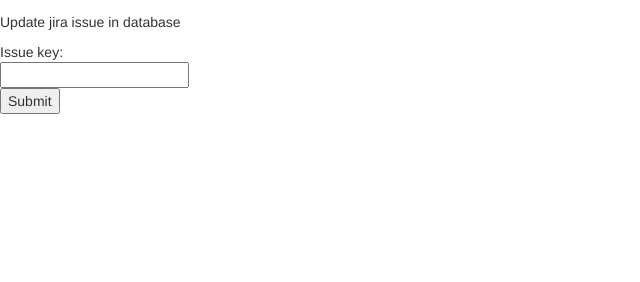
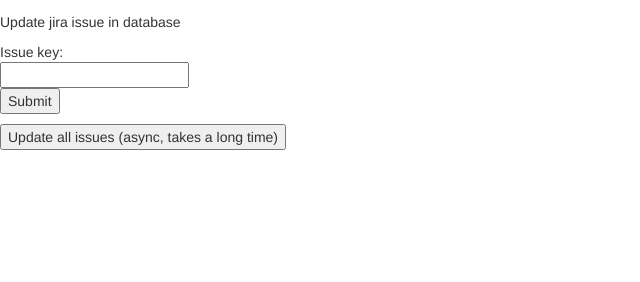
Before and after one commit to topher200/assertion-context, a Python web app: template web/templates/admin.html in a window 1280 px wide. Shown: the part 18-300 px from the top of the page, without its empty margins (0-640 px from the left). Run offline with Jinja, Linux system fonts and the light colour scheme; the template is opened without the code that fills it, so the values that code supplies are empty; some libraries are stand-ins or nearby versions.

Commit message:
add an 'update all' button

```diff
--- a/web/static/javascript/admin.js
+++ b/web/static/javascript/admin.js
@@ -15,3 +15,21 @@
         contentType: "application/json"
     });
 }
+
+function update_all_jira_tickets(){
+    var payload = {
+        all: true
+    };
+    $.ajax({
+        type: "PUT",
+        url: "/api/update_jira_db",
+        data: JSON.stringify(payload),
+        success: function() {
+            location.reload();
+        },
+        error: function() {
+            location.reload();
+        },
+        contentType: "application/json"
+    });
+}
--- a/web/templates/admin.html
+++ b/web/templates/admin.html
@@ -11,4 +11,5 @@
         <input type="submit" value="Submit" onclick="update_jira_db(document.getElementById('issue_key').value);"/>
     </form>
 </p>
+<button onclick="update_all_jira_tickets();">Update all issues (async, takes a long time)</button>
 {%- endblock %}
```
